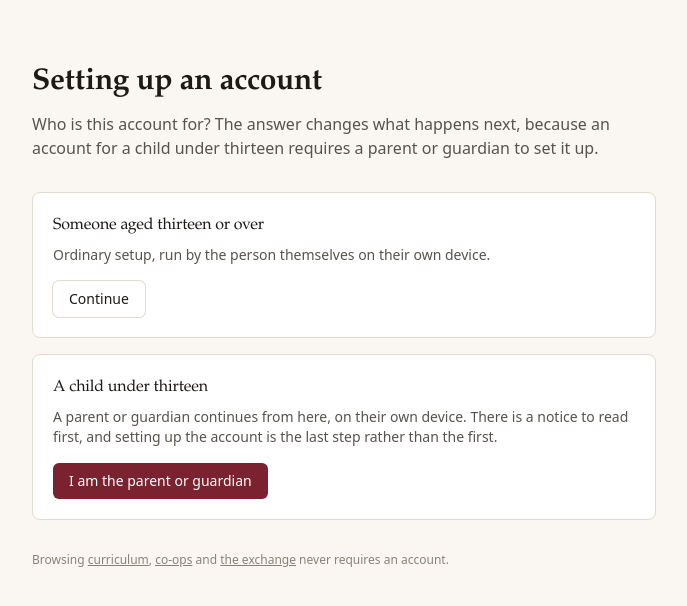
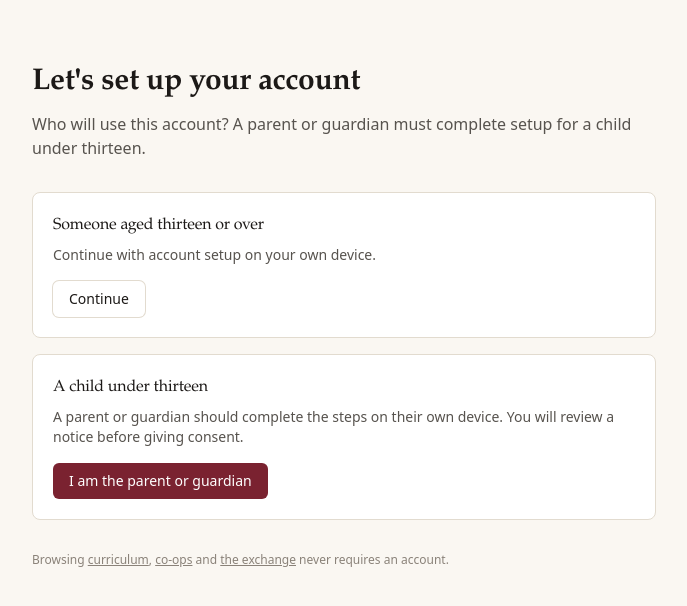
Before and after one commit to agnusdei-ai/portal, a Next.js app: page /setup in a window 1280 px wide. Shown: the top 606 px of the page, without its empty margins (296-983 px from the left). Built offline with nearby package versions, Linux system fonts and the light colour scheme.

Commit message:
copy: humanize discovery, Exchange, member home and onboarding

```diff
--- a/src/app/setup/page.tsx
+++ b/src/app/setup/page.tsx
@@ -11,18 +11,17 @@ import { ButtonLink, Card } from "@/components/ui";
 export default function SetupPage() {
   return (
     <div className="mx-auto max-w-2xl px-6 py-16">
-      <h1 className="text-3xl font-semibold">Setting up an account</h1>
+      <h1 className="text-3xl font-semibold">Let&apos;s set up your account</h1>
       <p className="mt-3 text-ink-soft">
-        Who is this account for? The answer changes what happens next, because an
-        account for a child under thirteen requires a parent or guardian to set it
-        up.
+        Who will use this account? A parent or guardian must complete setup
+        for a child under thirteen.
       </p>
 
       <div className="mt-8 grid gap-4">
         <Card>
           <h2 className="font-medium">Someone aged thirteen or over</h2>
           <p className="mt-2 text-sm text-ink-soft">
-            Ordinary setup, run by the person themselves on their own device.
+            Continue with account setup on your own device.
           </p>
           <div className="mt-4">
             <ButtonLink href="/setup/adult" variant="secondary">
@@ -34,9 +33,8 @@ export default function SetupPage() {
         <Card>
           <h2 className="font-medium">A child under thirteen</h2>
           <p className="mt-2 text-sm text-ink-soft">
-            A parent or guardian continues from here, on their own device. There
-            is a notice to read first, and setting up the account is the last step
-            rather than the first.
+            A parent or guardian should complete the steps on their own
+            device. You will review a notice before giving consent.
           </p>
           <div className="mt-4">
             <ButtonLink href="/setup/notice">I am the parent or guardian</ButtonLink>
```
